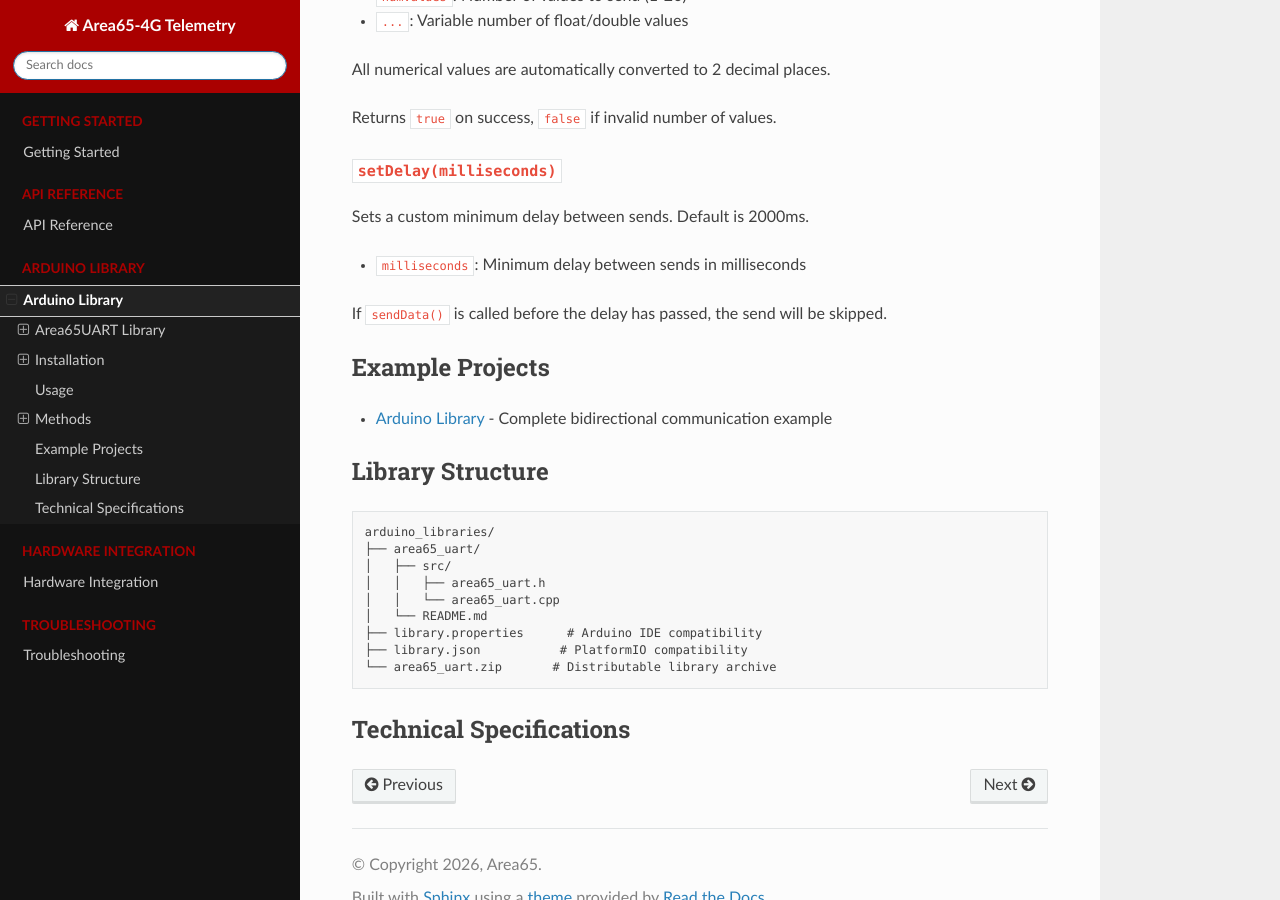
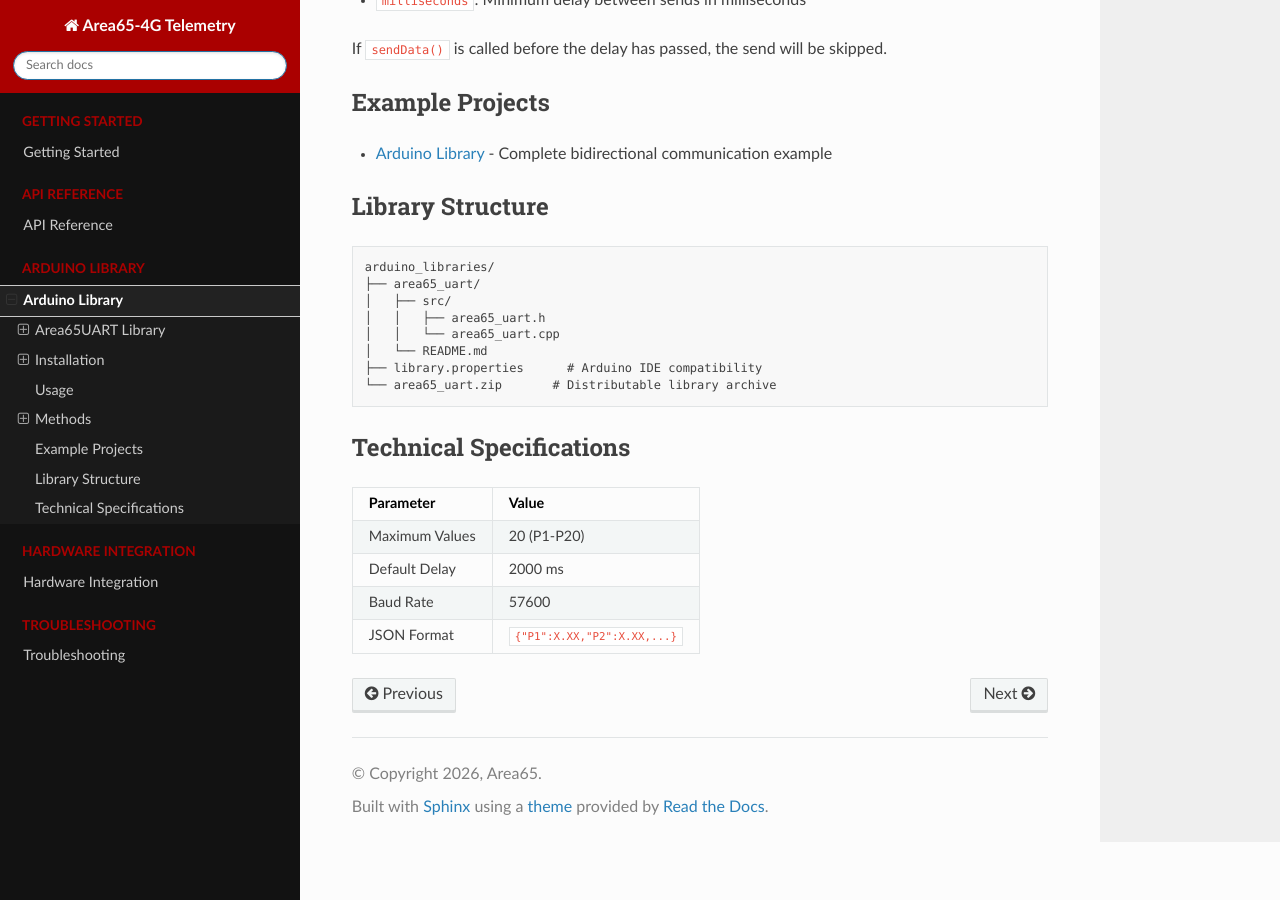
Before and after one commit to area65tech/4G-Telemetry-wiki, a Sphinx documentation site: the page built from docs/source/arduino-library.rst, in a window 1280 px wide and 900 px high, scrolled down 1746 px. Built offline with Sphinx 7.4.7 and the Read the Docs theme 3.1.0, drawn with Linux system fonts in a browser that asks for light colours; some of the changed lines change nothing that is shown; some of the changed text lies outside the part shown.

Commit message:
Arduino Library fixes

```diff
--- a/docs/source/arduino-library.rst
+++ b/docs/source/arduino-library.rst
@@ -23,23 +23,9 @@
 Arduino IDE
 ^^^^^^^^^^^
 
-1. Download the ``area65_uart.zip`` archive from ``arduino_libraries/area65_uart.zip``
-2. Open Arduino IDE
-3. Go to **Sketch** > **Include Library** > **Add .ZIP Library**
-4. Select the downloaded ``area65_uart.zip`` file
-5. Restart Arduino IDE
-
-PlatformIO
-^^^^^^^^^^
-
-Add the following to your ``platformio.ini``:
-
-.. code-block:: ini
-
-   lib_deps =
-       area65_uart
-   lib_extra_dirs =
-       ../../../../arduino_libraries
+1. Download the ``area65_uart`` archive from `Github Page <https://github.com/area65tech/4G-Telemetry/tree/main/arduino_libraries/area65_uart>`_
+2. Copy the area65_uart folder to your Arduino libraries folder
+3. Restart Arduino IDE
 
 Usage
 -----
@@ -116,20 +102,19 @@
    │   │   └── area65_uart.cpp
    │   └── README.md
    ├── library.properties      # Arduino IDE compatibility
-   ├── library.json           # PlatformIO compatibility
    └── area65_uart.zip       # Distributable library archive
 
 Technical Specifications
 ------------------------
 
-+------------------+-------------+
-| Parameter        | Value       |
-+==================+=============+
-| Maximum Values   | 20 (P1-P20) |
-+------------------+-------------+
-| Default Delay    | 2000 ms     |
-+------------------+-------------+
-| Baud Rate        | 57600       |
-+------------------+-------------+
++------------------+-------------------------------+
+| Parameter        | Value                         |
++==================+===============================+
+| Maximum Values   | 20 (P1-P20)                   |
++------------------+-------------------------------+
+| Default Delay    | 2000 ms                       |
++------------------+-------------------------------+
+| Baud Rate        | 57600                         |
++------------------+-------------------------------+
 | JSON Format      | ``{"P1":X.XX,"P2":X.XX,...}`` |
-+------------------+-------------+
++------------------+-------------------------------+
```
